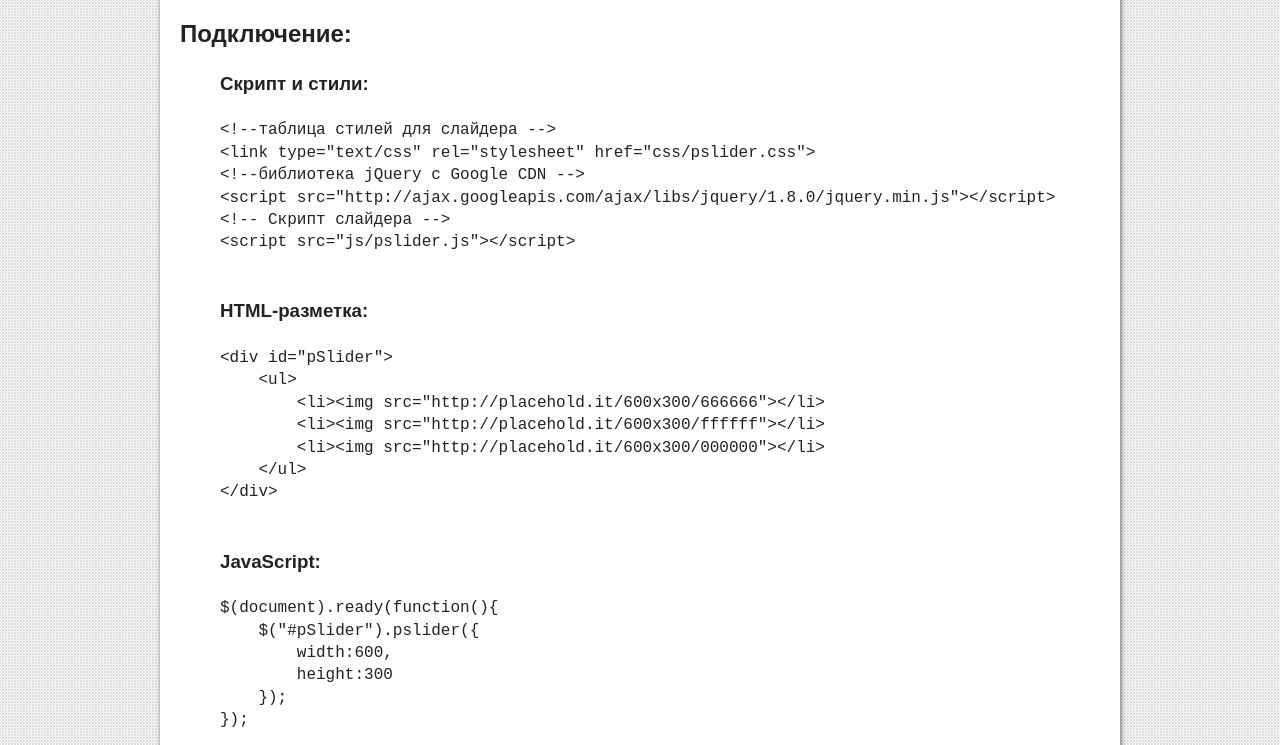
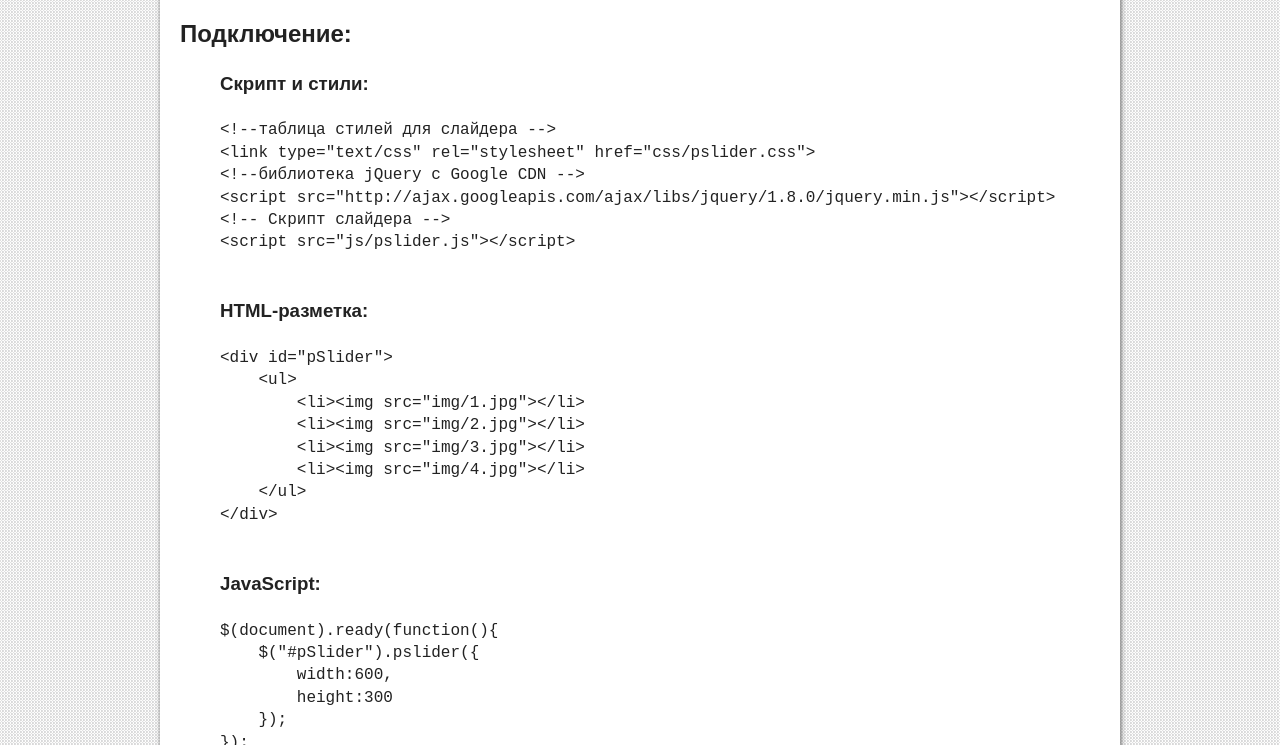
Before and after one commit to pomahtuk/pslider, a plain HTML site: page index.htm in a window 1280 px wide. Shown: the part 537-1282 px from the top of the page. Drawn offline with nearby package versions, Linux system fonts and the light colour scheme.

Commit message:
Image replacement

```diff
--- a/index.htm
+++ b/index.htm
@@ -23,9 +23,10 @@
 			<h2>Пример:</h2>
 			<div id="pSlider">
 				<ul>
-					<li><img src="http://placehold.it/600x300/666666"></li>
-					<li><img src="http://placehold.it/600x300/ffffff"></li>
-					<li><img src="http://placehold.it/600x300/000000"></li>
+					<li><img src="img/1.jpg"></li>
+					<li><img src="img/2.jpg"></li>
+					<li><img src="img/3.jpg"></li>
+					<li><img src="img/4.jpg"></li>
 				</ul>
 			</div>
 			<h2>Подключение:</h2>
@@ -46,9 +47,10 @@
 							<code>
 &lt;div id="pSlider"&gt;
 	&lt;ul&gt;
-		&lt;li&gt;&lt;img src="http://placehold.it/600x300/666666"&gt;&lt;/li&gt;
-		&lt;li&gt;&lt;img src="http://placehold.it/600x300/ffffff"&gt;&lt;/li&gt;
-		&lt;li&gt;&lt;img src="http://placehold.it/600x300/000000"&gt;&lt;/li&gt;
+		&lt;li&gt;&lt;img src="img/1.jpg"&gt;&lt;/li&gt;
+		&lt;li&gt;&lt;img src="img/2.jpg"&gt;&lt;/li&gt;
+		&lt;li&gt;&lt;img src="img/3.jpg"&gt;&lt;/li&gt;
+		&lt;li&gt;&lt;img src="img/4.jpg"&gt;&lt;/li&gt;
 	&lt;/ul&gt;
 &lt;/div&gt;
 							</code>
```
Also changed, not shown: img/1.jpg (added), img/2.jpg (added), img/3.jpg (added), img/4.jpg (added), 1 other file.
